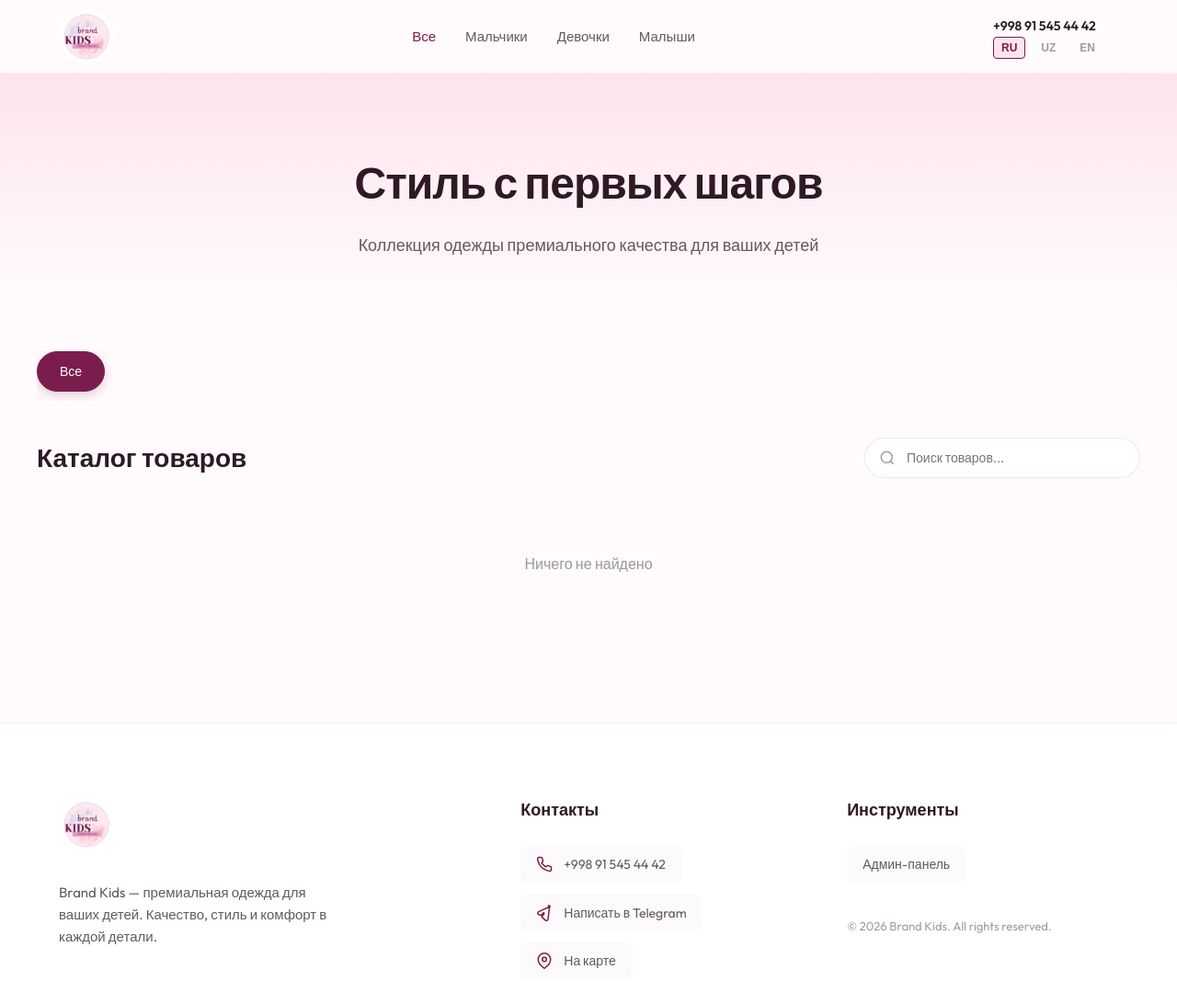
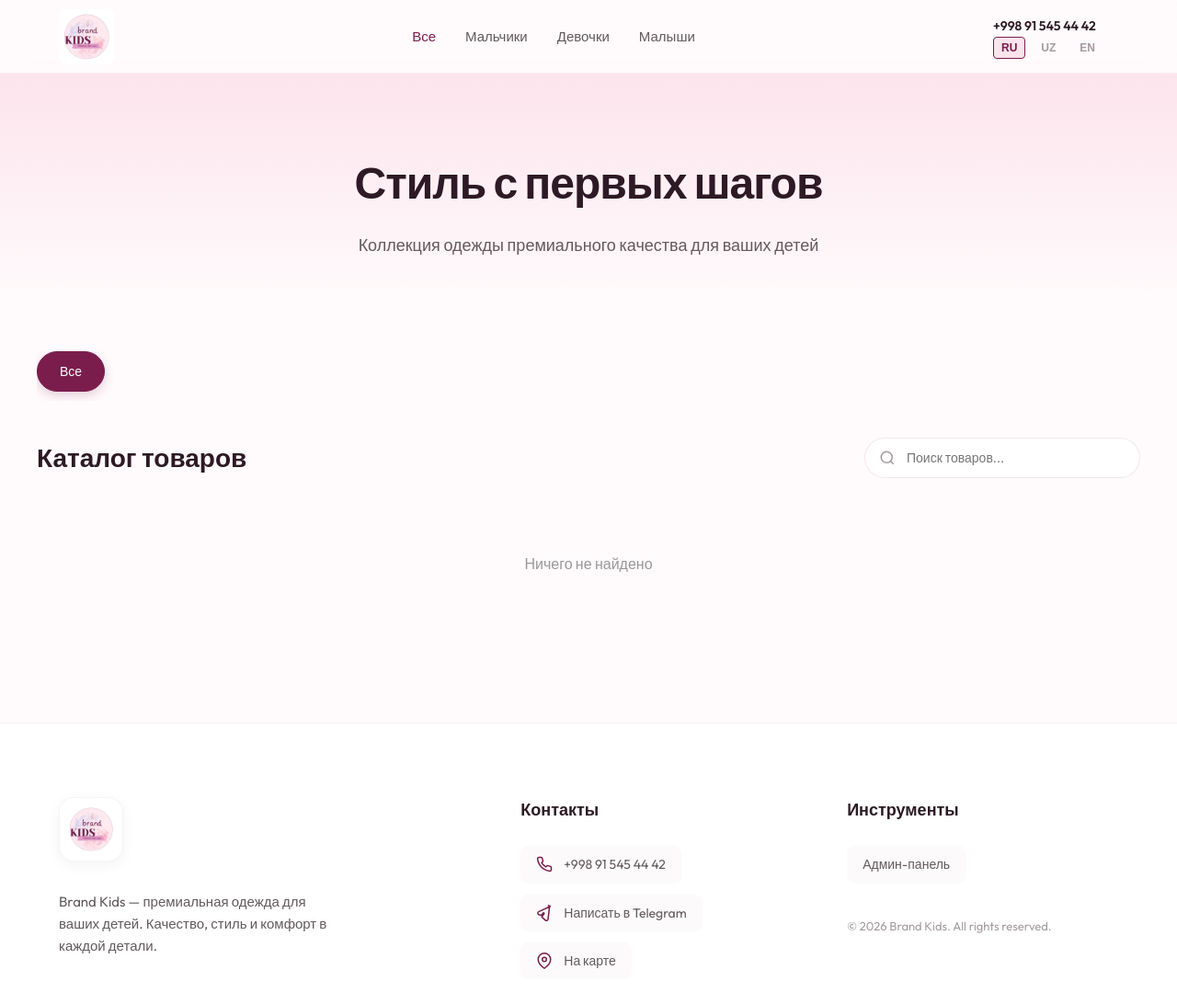
Before and after one commit to 1Shaxa/brand-kids-catalog, a plain HTML site: page index.html in a window 1280 px wide. Shown: the whole page at 92% size. Drawn offline with nearby package versions, Linux system fonts and the light colour scheme; no server answers.

Commit message:
Improve logo design across the site

```diff
--- a/style.css
+++ b/style.css
@@ -22,7 +22,7 @@
 .nav-logo {
     height: 100%;
     object-fit: contain;
-    border-radius: 50%; /* Логотип круглый */
+    border-radius: 8px;
 }
 
 * {
@@ -466,9 +466,14 @@ body {
 }
 
 .footer-logo {
-    height: 60px;
+    height: 70px;
+    width: auto;
     margin-bottom: 24px;
-    border-radius: 50%;
+    border-radius: 16px; /* Мягкие углы вместо круга */
+    box-shadow: 0 4px 15px rgba(0,0,0,0.05);
+    border: 1px solid rgba(122,29,77,0.05);
+    background: white;
+    padding: 5px;
 }
 
 .brand-col p {
```
